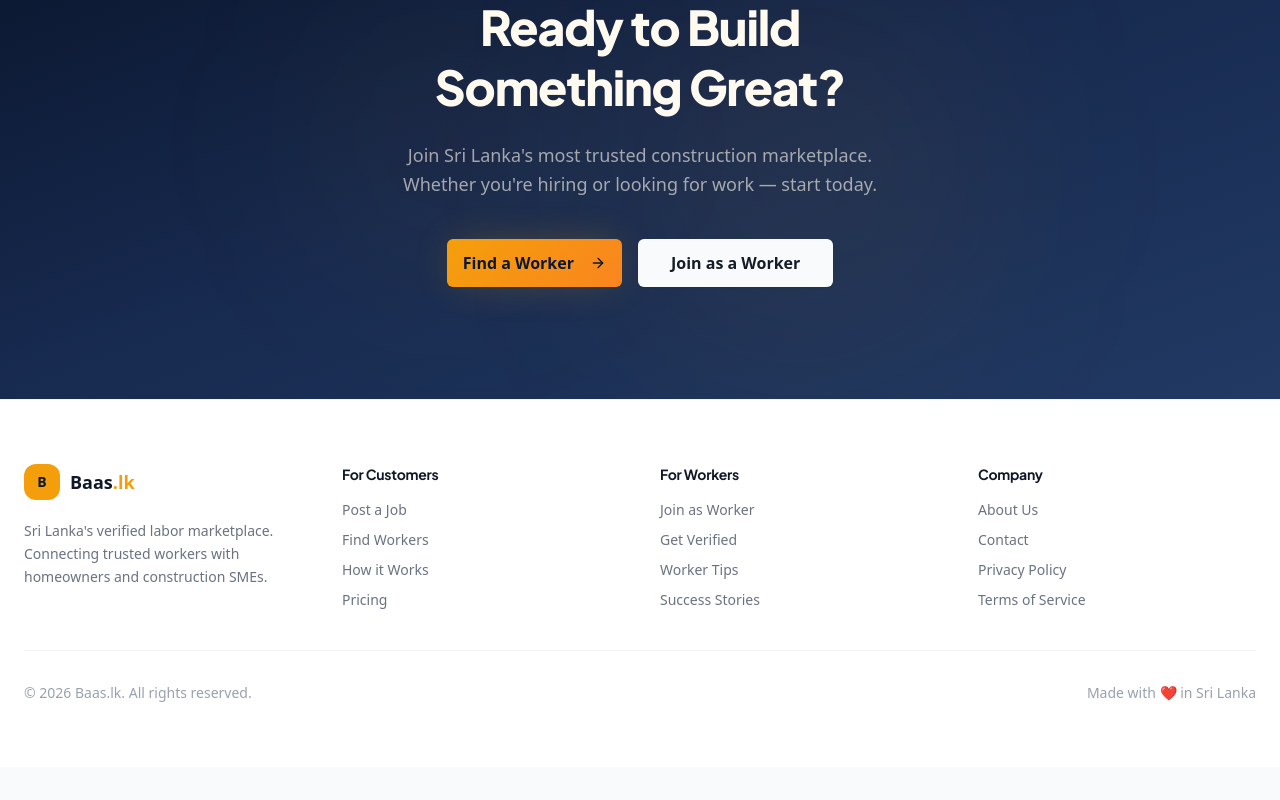
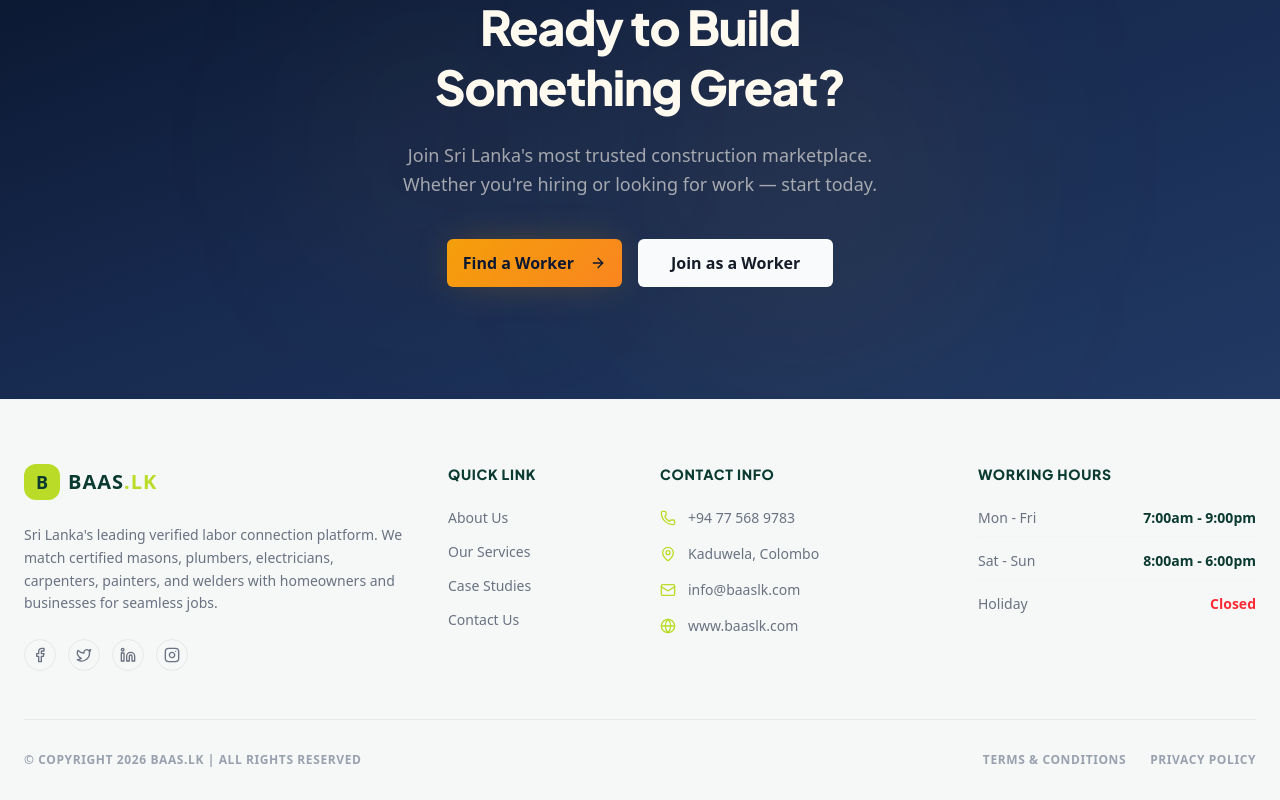
Before and after one commit to PradeepSamarasinghe/baas.lk, a Next.js app: page / in a window 1280 px wide. Shown: the part 6668-7468 px from the top of the page. Before the commit the page ends 7435 px from the top, so only its background shows below. Built offline with nearby package versions, Linux system fonts and the light colour scheme.

Commit message:
Updated footer section

```diff
--- a/src/components/landing/Footer.tsx
+++ b/src/components/landing/Footer.tsx
@@ -1,77 +1,111 @@
 "use client";
+import { Mail, MapPin, Phone, Globe, Facebook, Twitter, Linkedin, Instagram } from "lucide-react";
+const Footer = () => {
+  return (
+    <footer id="footer" className="bg-[#f6f8f7] border-t border-gray-100 pt-16 pb-8">
+      <div className="container mx-auto px-4 md:px-6">
 
-import { useInView } from "@/hooks/use-in-view";
+        {/* Main Footer Content */}
+        <div className="grid grid-cols-1 md:grid-cols-2 lg:grid-cols-12 gap-10 mb-12">
 
-const Footer = () => {
-  const { ref, inView } = useInView(0.1);
-
-  return (
-    <footer ref={ref} className="bg-white border-t border-gray-100 py-14 md:py-16">
-      <div
-        className={`max-w-7xl mx-auto px-6 transition-all duration-700 ${inView ? "opacity-100 translate-y-0" : "opacity-0 translate-y-6"
-          }`}
-      >
-        <div className="grid md:grid-cols-4 gap-10 mb-10">
-          {/* Brand */}
-          <div>
-            <div className="flex items-center gap-2.5 mb-5">
-              <div className="w-9 h-9 rounded-xl bg-[#F59E0B] flex items-center justify-center">
-                <span className="font-black text-sm text-[#0B1628]">B</span>
+          {/* Brand/About (Col span 4) */}
+          <div className="lg:col-span-4 flex flex-col gap-6">
+            <div className="flex items-center gap-2 group">
+              <div className="w-9 h-9 rounded-xl bg-[#badb27] flex items-center justify-center">
+                <span className="font-extrabold text-[#0a3a30] text-lg">B</span>
               </div>
-              <span className="font-black text-lg text-gray-900">
-                Baas<span className="text-[#F59E0B]">.lk</span>
+              <span className="font-sans font-black tracking-wider text-xl text-[#0a3a30]">
+                BAAS<span className="text-[#badb27]">.LK</span>
               </span>
             </div>
-            <p className="text-sm text-gray-500 leading-relaxed">
-              Sri Lanka's verified labor marketplace. Connecting trusted workers with homeowners and construction SMEs.
+            <p className="text-gray-500 text-sm leading-relaxed max-w-sm">
+              Sri Lanka's leading verified labor connection platform. We match certified masons, plumbers, electricians, carpenters, painters, and welders with homeowners and businesses for seamless jobs.
             </p>
+            {/* Social Icons */}
+            <div className="flex items-center gap-3">
+              <a href="#" className="w-8 h-8 rounded-full border border-gray-200 text-gray-500 hover:bg-[#badb27] hover:text-[#0a3a30] hover:border-transparent flex items-center justify-center transition-colors">
+                <Facebook className="w-4 h-4" />
+              </a>
+              <a href="#" className="w-8 h-8 rounded-full border border-gray-200 text-gray-500 hover:bg-[#badb27] hover:text-[#0a3a30] hover:border-transparent flex items-center justify-center transition-colors">
+                <Twitter className="w-4 h-4" />
+              </a>
+              <a href="#" className="w-8 h-8 rounded-full border border-gray-200 text-gray-500 hover:bg-[#badb27] hover:text-[#0a3a30] hover:border-transparent flex items-center justify-center transition-colors">
+                <Linkedin className="w-4 h-4" />
+              </a>
+              <a href="#" className="w-8 h-8 rounded-full border border-gray-200 text-gray-500 hover:bg-[#badb27] hover:text-[#0a3a30] hover:border-transparent flex items-center justify-center transition-colors">
+                <Instagram className="w-4 h-4" />
+              </a>
+            </div>
           </div>
-
-          {/* For Customers */}
-          <div>
-            <h4 className="font-bold text-gray-900 mb-4 text-sm">For Customers</h4>
-            <ul className="space-y-2.5 text-sm text-gray-500">
-              {["Post a Job", "Find Workers", "How it Works", "Pricing"].map((link) => (
-                <li key={link}>
-                  <a href="#" className="hover:text-gray-900 transition-colors duration-200">{link}</a>
-                </li>
-              ))}
+          {/* Quick Links (Col span 2) */}
+          <div className="lg:col-span-2">
+            <h4 className="font-black text-[#0a3a30] text-sm uppercase tracking-wider mb-6">Quick Link</h4>
+            <ul className="space-y-3.5 text-sm text-gray-500 font-medium">
+              <li>
+                <a href="#about" className="hover:text-[#badb27] transition-colors">About Us</a>
+              </li>
+              <li>
+                <a href="#services" className="hover:text-[#badb27] transition-colors">Our Services</a>
+              </li>
+              <li>
+                <a href="#projects" className="hover:text-[#badb27] transition-colors">Case Studies</a>
+              </li>
+              <li>
+                <a href="#footer" className="hover:text-[#badb27] transition-colors">Contact Us</a>
+              </li>
             </ul>
           </div>
-
-          {/* For Workers */}
-          <div>
-            <h4 className="font-bold text-gray-900 mb-4 text-sm">For Workers</h4>
-            <ul className="space-y-2.5 text-sm text-gray-500">
-              {["Join as Worker", "Get Verified", "Worker Tips", "Success Stories"].map((link) => (
-                <li key={link}>
-                  <a href="#" className="hover:text-gray-900 transition-colors duration-200">{link}</a>
-                </li>
-              ))}
+          {/* Contact Info (Col span 3) */}
+          <div className="lg:col-span-3">
+            <h4 className="font-black text-[#0a3a30] text-sm uppercase tracking-wider mb-6">Contact Info</h4>
+            <ul className="space-y-4 text-sm text-gray-500 font-medium">
+              <li className="flex items-start gap-3">
+                <Phone className="w-4 h-4 text-[#badb27] shrink-0 mt-0.5" />
+                <span>+94 77 568 9783</span>
+              </li>
+              <li className="flex items-start gap-3">
+                <MapPin className="w-4 h-4 text-[#badb27] shrink-0 mt-0.5" />
+                <span>Kaduwela, Colombo</span>
+              </li>
+              <li className="flex items-start gap-3">
+                <Mail className="w-4 h-4 text-[#badb27] shrink-0 mt-0.5" />
+                <span>info@baaslk.com</span>
+              </li>
+              <li className="flex items-start gap-3">
+                <Globe className="w-4 h-4 text-[#badb27] shrink-0 mt-0.5" />
+                <span>www.baaslk.com</span>
+              </li>
             </ul>
           </div>
-
-          {/* Company */}
-          <div>
-            <h4 className="font-bold text-gray-900 mb-4 text-sm">Company</h4>
-            <ul className="space-y-2.5 text-sm text-gray-500">
-              {["About Us", "Contact", "Privacy Policy", "Terms of Service"].map((link) => (
-                <li key={link}>
-                  <a href="#" className="hover:text-gray-900 transition-colors duration-200">{link}</a>
-                </li>
-              ))}
+          {/* Working Hours (Col span 3) */}
+          <div className="lg:col-span-3">
+            <h4 className="font-black text-[#0a3a30] text-sm uppercase tracking-wider mb-6">Working Hours</h4>
+            <ul className="space-y-3.5 text-sm text-gray-500 font-medium">
+              <li className="flex justify-between border-b border-gray-100 pb-2">
+                <span>Mon - Fri</span>
+                <span className="font-bold text-[#0a3a30]">7:00am - 9:00pm</span>
+              </li>
+              <li className="flex justify-between border-b border-gray-100 pb-2">
+                <span>Sat - Sun</span>
+                <span className="font-bold text-[#0a3a30]">8:00am - 6:00pm</span>
+              </li>
+              <li className="flex justify-between">
+                <span>Holiday</span>
+                <span className="font-bold text-red-500">Closed</span>
+              </li>
             </ul>
           </div>
         </div>
-
-        {/* Bottom Bar */}
-        <div className="border-t border-gray-100 pt-8 flex flex-col md:flex-row items-center justify-between gap-4 text-sm text-gray-400">
-          <span>© 2026 Baas.lk. All rights reserved.</span>
-          <span>Made with ❤️ in Sri Lanka</span>
+        {/* Bottom copyright bar */}
+        <div className="border-t border-gray-200 pt-8 flex flex-col md:flex-row items-center justify-between gap-4 text-xs font-bold text-gray-400 uppercase tracking-wider">
+          <span>© Copyright 2026 Baas.lk | All Rights Reserved</span>
+          <div className="flex items-center gap-6">
+            <a href="#" className="hover:text-[#badb27] transition-colors">Terms & Conditions</a>
+            <a href="#" className="hover:text-[#badb27] transition-colors">Privacy Policy</a>
+          </div>
         </div>
       </div>
     </footer>
   );
 };
-
 export default Footer;
```
